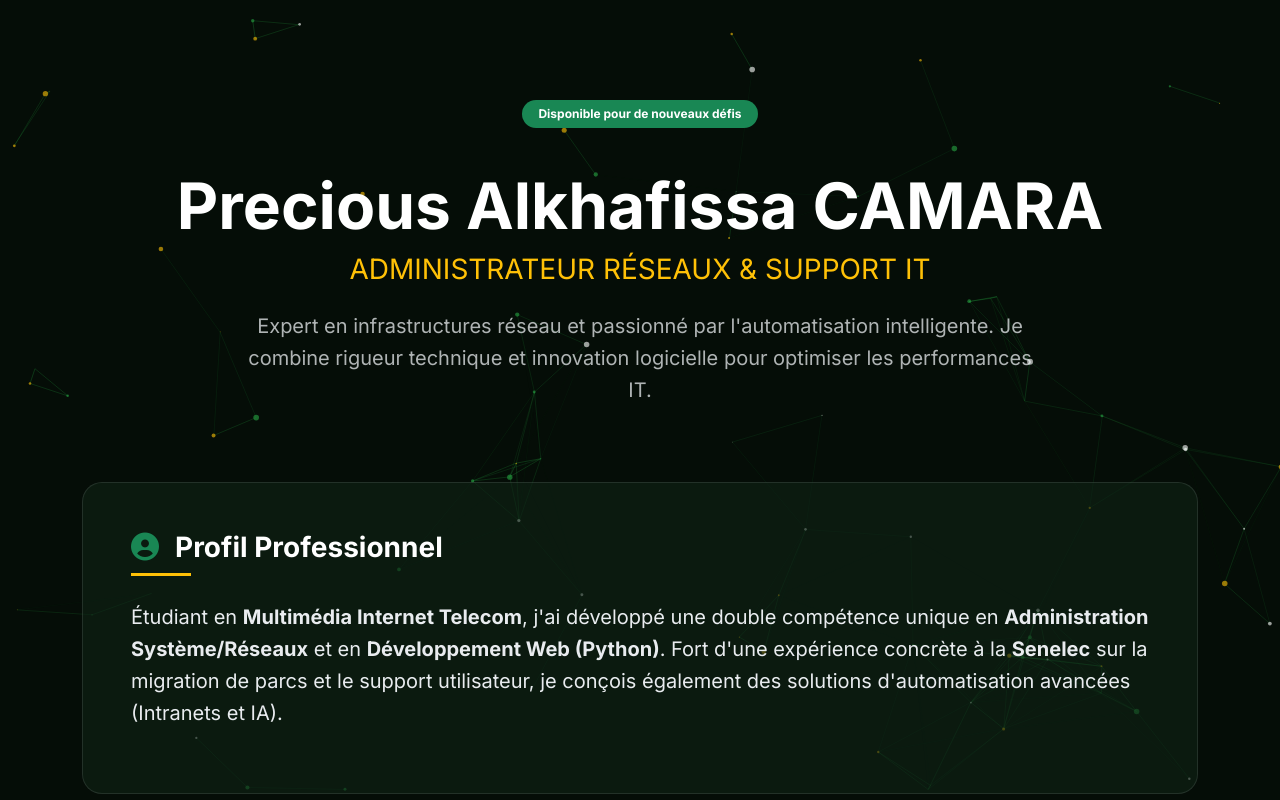
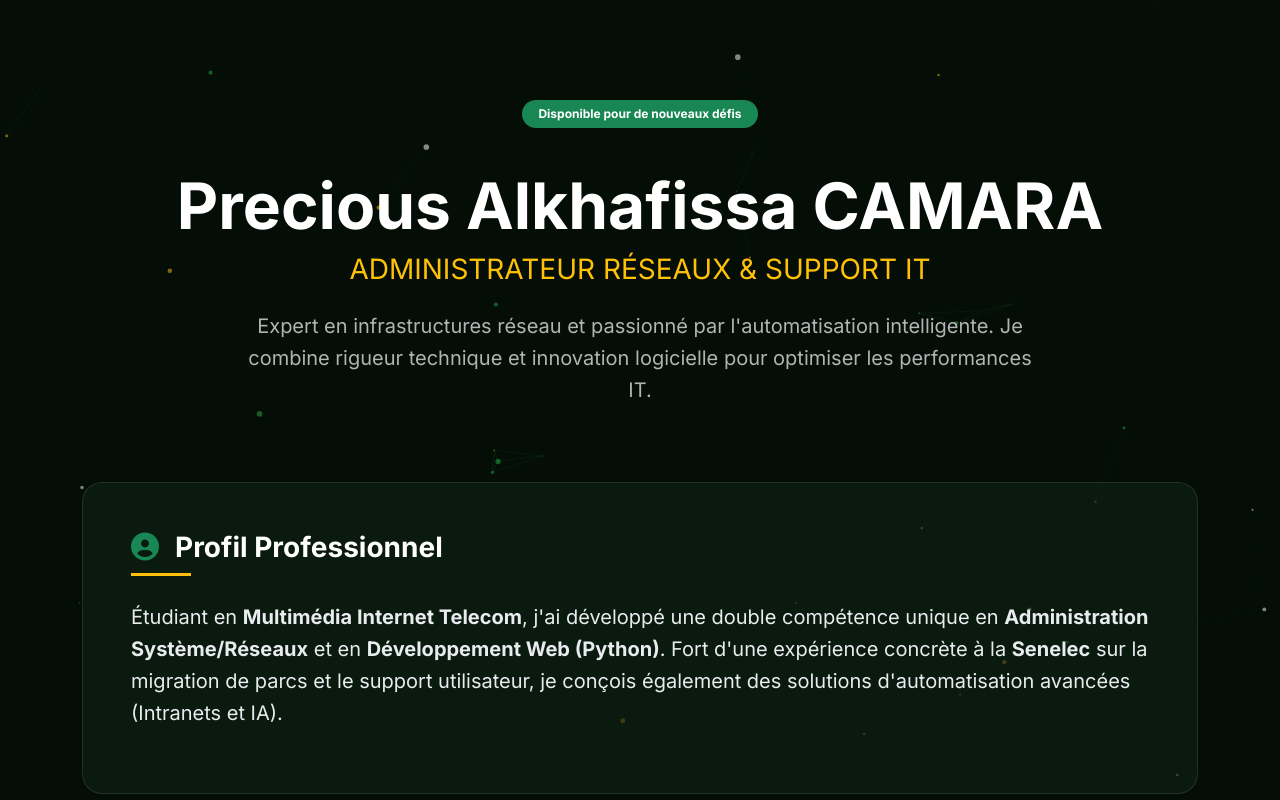
Before and after one commit to AlkhafissA/mon-portfolio, a plain HTML site: page index.html in a window 1280 px wide. Shown: the top 800 px of the page. Drawn offline with nearby package versions, Linux system fonts and the light colour scheme.

Commit message:
Refonte design 1.8

```diff
--- a/index.html
+++ b/index.html
@@ -454,33 +454,33 @@
         particlesJS("particles-js", {
             "particles": {
                 "number": {
-                    "value": 60, /* Nombre de points à l'écran */
+                    "value": 35, /* RÉDUIT : Moins de points flottants */
                     "density": { "enable": true, "value_area": 800 }
                 },
                 "color": {
-                    "value": ["#28a745", "#ffc107", "#ffffff"] /* Vert, Or et un peu de Blanc */
+                    "value": ["#28a745", "#ffc107", "#ffffff"]
                 },
                 "shape": {
                     "type": "circle",
                 },
                 "opacity": {
-                    "value": 0.6,
+                    "value": 0.5, /* Points légèrement plus discrets */
                     "random": false
                 },
                 "size": {
                     "value": 3,
-                    "random": true /* Tailles de points variées */
+                    "random": true
                 },
                 "line_linked": {
                     "enable": true,
-                    "distance": 150, /* Distance maximale pour lier deux points */
-                    "color": "#28a745", /* Lignes vertes */
-                    "opacity": 0.3, /* Lignes un peu transparentes */
+                    "distance": 120, /* RÉDUIT : Crée moins de lignes de connexion spontanées */
+                    "color": "#28a745",
+                    "opacity": 0.15, /* RÉDUIT : Lignes beaucoup plus discrètes au repos */
                     "width": 1
                 },
                 "move": {
                     "enable": true,
-                    "speed": 1.5, /* Vitesse de déplacement lente et fluide */
+                    "speed": 1.2, /* Ralenti pour un effet plus apaisant */
                     "direction": "none",
                     "random": true,
                     "straight": false,
@@ -489,31 +489,31 @@
                 }
             },
             "interactivity": {
-                /* "window" est crucial : permet de détecter la souris même si le fond est derrière vos blocs */
                 "detect_on": "window",
                 "events": {
                     "onhover": {
                         "enable": true,
-                        "mode": "grab" /* "grab" force les points proches à se connecter à la souris */
+                        "mode": "grab"
                     },
                     "onclick": {
                         "enable": true,
-                        "mode": "push" /* Bonus : ajoute des points si on clique */
+                        "mode": "push"
                     },
                     "resize": true
                 },
                 "modes": {
                     "grab": {
-                        "distance": 250, /* Distance à laquelle les points sont attirés */
+                        "distance": 200, /* Zone d'attraction de la souris légèrement réduite */
                         "line_linked": {
-                            "opacity": 0.8 /* Rend les lignes de connexion plus intenses vers le bloc */
+                            "opacity": 0.6 /* Les lignes vers la souris restent bien lumineuses ! */
                         }
                     },
                     "push": {
-                        "particles_nb": 3
+                        "particles_nb": 2
                     }
                 }
-            }
+            },
+            "retina_detect": true
         });
     </script>
 
```
